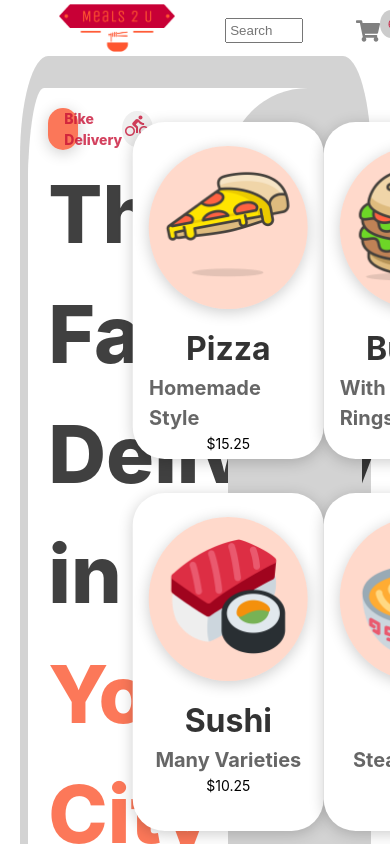
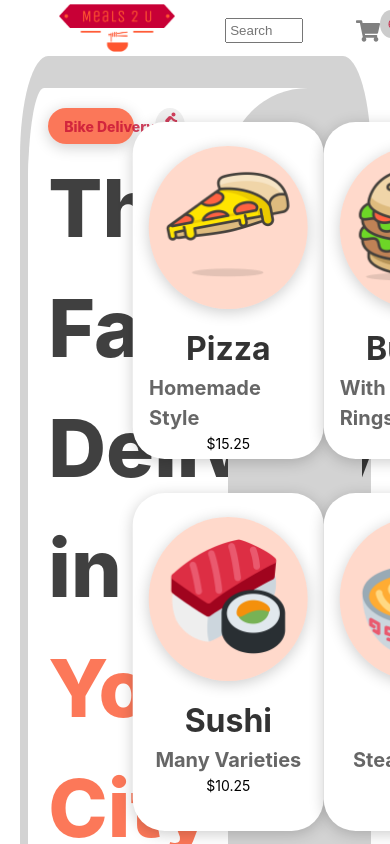
Before and after one commit to Jscorz/React-Food-Delivery-App, a React (Create React App) app: page / in a window 390 px wide. Shown: the top 844 px of the page. Built offline with nearby package versions, Linux system fonts and the light colour scheme.

Commit message:
adjusted bike delivery for responsivenss

```diff
--- a/src/components/MainText.js
+++ b/src/components/MainText.js
@@ -46,7 +46,7 @@ const Wrapper = styled.section`
   article {
     background-color: rgba(251, 86, 48, 0.8);
     padding: 0.2 1.25rem;
-    width: 15%;
+    width: 8vw;
     margin-top: 10%;
     margin-left: 10%;
     border-radius: 5rem;
@@ -55,6 +55,23 @@ const Wrapper = styled.section`
     display: flex;
     align-items: center;
     justify-content: space-between;
+
+
+    @media only screen and (max-width: 1600px) {
+        width: 10vw;
+      }
+
+      @media only screen and (max-width: 1400px) {
+        width: 14vw;
+      }
+
+      @media only screen and (max-width: 1000px) {
+        width: 18vw;
+      }
+
+      @media only screen and (max-width: 700px) {
+        width: 22vw;
+      }
   }
 
   .bike {
@@ -68,11 +85,12 @@ const Wrapper = styled.section`
   article {
     & p {
       display: flex;
-      flex-wrap: nowrap;
+      white-space: nowrap;
       text-transform: capitalize;
       margin-left: 1rem;
       font-weight: 800;
       color: rgba(200, 17, 54, 0.8);
+      m
     }
   }
 
```
